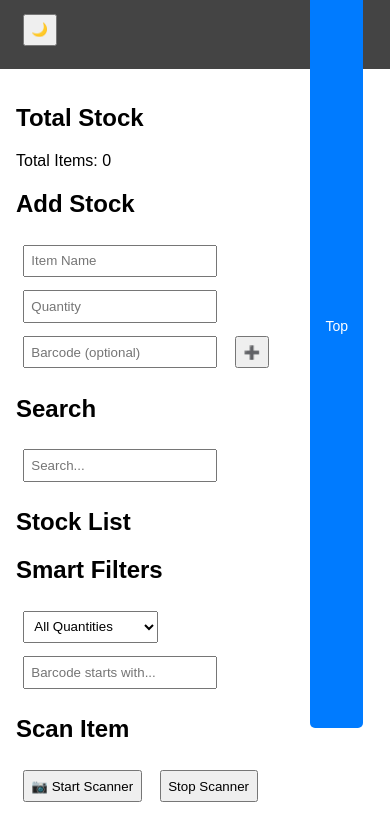
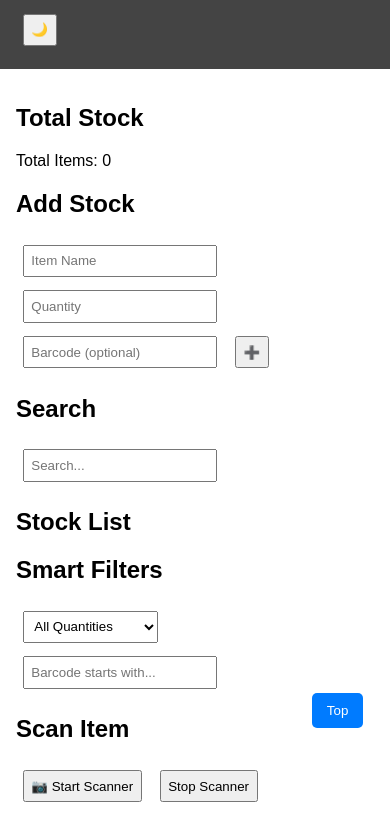
Before and after one commit to vasilisnikitaras/StockMate-Vault, a plain HTML site: page index.html in a window 390 px wide. Shown: the part 89-923 px from the top of the page. Drawn offline with Linux system fonts and the light colour scheme.

Commit message:
Update index.html

```diff
--- a/index.html
+++ b/index.html
@@ -100,29 +100,7 @@
     font-size: 16px;
   }
 }
-    .top-button {
-  position: fixed;
-  top: 10px;
-  right: 10px;
-  background: #007bff;
-  color: white;
-  padding: 10px 15px;
-  border-radius: 5px;
-  z-index: 1000;
-}
-.top-button:hover {
-  background: #0056b3;
-  cursor: pointer;
-}
-@media (max-width: 600px) {
   .top-button {
-    top: 5px;
-    right: 5px;
-    padding: 8px 12px;
-    font-size: 14px;
-  }
-}
-.top-button {
   position: fixed;
   bottom: 20px;
   right: 20px;
@@ -145,6 +123,11 @@
   opacity: 1;
   pointer-events: auto;
 }
+
+.top-button:hover {
+  background: #0056b3;
+}
+
 .add-button {
   position: absolute;
   top: 10px;
@@ -166,7 +149,6 @@
 <body>
 
 <button id="scrollTopBtn" class="top-button">Top</button>
-<button onclick="document.getElementById('add-stock').scrollIntoView({ behavior: 'smooth' });" class="add-button">➕ Add New Item</button>
 
 
   <header>
```
